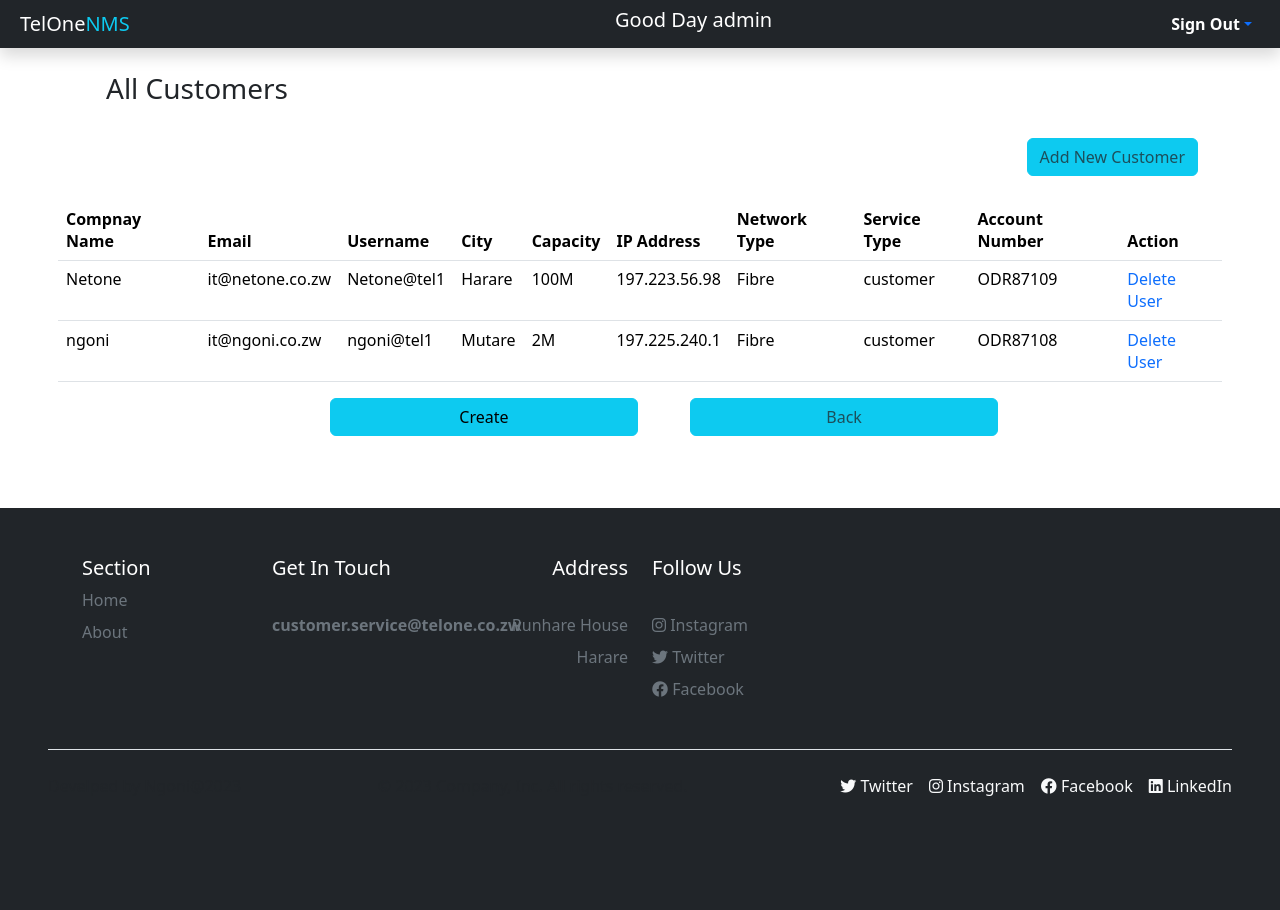
After one commit to tkatyora/Ngoni_Time_series_Project, a Django app: page /dashboard/View_Clients in a window 1280 px wide. The commit adds this page. Run offline with Django 4.2, Linux system fonts and the light colour scheme; a user stored in the database is signed in; some libraries are stand-ins or nearby versions.

Commit message:
‘update’

```diff
--- a/web_application/Templates/Portal/Perfomance.html
+++ b/web_application/Templates/Portal/Perfomance.html
@@ -55,7 +55,7 @@
           <label for="password" class="form-label"> Select End Date</label>
           <input
             type="date"
-            name="date"
+            name="enddate"
             class="form-control input"
 
           />
@@ -75,7 +75,7 @@
       </div>
 
       <div class="ms-5">
-        <p>Image for Up Down Ratio</p>
+        <p>Image for Up Down Ratio of 1P : {{ip}}</p>
 
           <img src="{% static '../static/Images/Prediction/updowns.png'%} " class=" d-block "
           style="height: 800px;"  width="800px">
--- /dev/null
+++ b/web_application/Templates/Portal/view_client.html
@@ -0,0 +1,93 @@
+{% extends 'other.html' %}
+ {%block content%}
+ {%load static%}
+ {% load crispy_forms_tags %}
+<head>
+  <meta name="Key Words" content="NMS Web Application" />
+  <meta
+    name="description"
+    content=""
+  />
+{% block title%}
+    <title>Telone |Recomandations</title>
+{%endblock title%}
+</head>
+
+<body class="">
+  <main class="col-md-9 ms-sm-auto col-lg-10 align-content-center px-md-4"
+  style="width: 100%">
+
+  <div class="container">
+   <h3 class="p-4 text-start">All Customers</h3>
+   <div class="text-end">
+    <button type="submit" class="btn btn-info ms-5 text-end  button ">
+
+      <a class="nav-link   p-0 text-muted" href="http://127.0.0.1:8000/admin/auth/user/">
+        Add New Customer </a>
+    </button>
+   </div>
+
+  <br>
+   <div class="row g-5">
+     <table class="table">
+       <thead class="thead-light">
+         <tr>
+
+           <th scope="col">Compnay Name</th>
+           <th scope="col">Email</th>
+           <th scope="col">Username</th>
+           <th scope="col">City</th>
+           <th scope="col">Capacity</th>
+           <th scope="col">IP Address</th>
+           <th scope="col">Network Type</th>
+           <th scope="col">Service Type</th>
+           <th scope="col">Account Number</th>
+           <th scope="col">Action</th>
+         </tr>
+       </thead>
+
+       <tbody>
+        {% for data  in recomand %}
+
+         <tr>
+          {%if data.Service == 'customer' %}
+           <td>{{data.user.first_name}}</td>
+           <td>{{data.user.email}}</td>
+           <td>{{data.user.username}}</td>
+           <td>{{data.city}}</td>
+           <td>{{data.capacity}}</td>
+           <td>{{data.IPAddress}}</td>
+           <td>{{data.Network}}</td>
+           <td>{{data.Service}}</td>
+           <td>{{data.accountNumber}}</td>
+           <td>
+             <a href="http://127.0.0.1:8000/admin/account/networkprofile/" class="text-decoration-none">Delete User</a>
+
+           </td>
+           {%endif%}
+         </tr>
+
+
+         {%endfor %}
+
+
+
+       </tbody>
+     </table>
+   </div>
+ </div>
+ <div class="text-center mb-5">
+   <button type="submit" class="btn btn-info ms-5 w-25 button ">
+     Create
+   </button>
+   <button type="submit" class="btn btn-info ms-5 w-25 button ">
+     <a class="nav-link p-0 text-muted" href="{% url 'dashboard'%}">
+       Back  </a>
+   </button>
+ </div>
+
+</main>
+
+
+</body>
+{%endblock content%}
--- a/web_application/Templates/other.html
+++ b/web_application/Templates/other.html
@@ -25,19 +25,14 @@
 
      <div class="dropdown me-4">
               <a
-                href="#"
+               href="{% url 'logout' %}"
                 class="d-flex align-items-center text-blue text-decoration-none dropdown-toggle"
                 data-bs-toggle="dropdown"
                 aria-expanded="false"
               >
-                <img
-                  src=" {% static '../static/Images/Capture.PNG'%}"
-                  alt="profilepicture"
-                  width="32"
-                  height="32"
-                  class="rounded-circle me-2"
-                />
-                <strong class="text-white">{{user.email}}</strong>
+                <strong class="text-white">Sign Out</strong>
+              </a>
+
               </a>
               <ul class="dropdown-menu text-end dropdown-menu-dark text-small shadow">
                 <li><a class="dropdown-item" href="#">Settings</a></li>
--- a/web_application/account/signals.py
+++ b/web_application/account/signals.py
@@ -16,7 +16,7 @@ B = random.choice(Alphabet)
 
 C = random.choice(Alphabet)
 accountNum = f'{A}{B}{C}{num}{num2}'
-print(accountNum)
+
 
 @receiver(post_save, sender=User)
 def create_profile(sender,instance,created,*args,**kwargs):
--- a/web_application/account/views.py
+++ b/web_application/account/views.py
@@ -11,7 +11,7 @@ from .form import *
 # Create your views here.
 AllProfile = NetworkProfile.objects.all()
 alluser = User.objects.all()
-print(AllProfile)
+
 @unauthenticated_user
 def signin(request):
     if request.method == 'POST':
--- a/web_application/portal/urls.py
+++ b/web_application/portal/urls.py
@@ -9,6 +9,10 @@ urlpatterns = [
     #URLS FOR FEED BACK
     path('AddCompain_Feedback',views.AddFedComp , name ='addFed'),
     path('View_Complains',views.ViewFedComp , name ='ViewComp'),
-     path('recomandations',views.Recomandation , name ='recomandation'),
+    path('recomandations',views.Recomandation , name ='recomandation'),
     path('reply/<int:pk>',views.replyComp, name = 'reply'),
+
+    #
+    path('View_Clients',views.View_Clients , name ='view_clients'),
+
 ]
--- a/web_application/portal/views.py
+++ b/web_application/portal/views.py
@@ -9,7 +9,7 @@ from .forms import Feedback_ComplainsForm
 from django.contrib import messages
 # Create your views here.
 users = NetworkProfile.objects.all().filter()
-fedcomp = Feedback_Complains.objects.all()
+fedcomp = Feedback_Complains.objects.all().order_by('-updated')
 @login_required(login_url='sign_in')
 def dashboard(request):
     content ={}
@@ -26,14 +26,15 @@ def dashboard(request):
 def NetworkPerfomance(request):
     newdata_set = pd.read_csv('PredictionModel/NetworkFalure.csv')
     ip = request.GET.get('ip',None)
-
-    date = request.GET.get('date',None)
+    startdate = request.GET.get('date',None)
+    enddate = request.GET.get('enddate',None)
     #Plotting for specific customeer
-    df_customer = newdata_set.loc[newdata_set['Destination.IP'] == ip]
+    df_customer = newdata_set.loc[newdata_set['Destination.IP'] == ip ]
+   # df_display = df_customer.loc[df_customer['Date'] == startdate  & df_customer['Date'] == enddate]
     df_Ratio = df_customer['Down.Up.Ratio']
     df_time = df_customer['Date']
     plt.plot(df_Ratio,df_time)
-    plt.title('DownUp Ratio for the whole network')
+    plt.title('DownUp Ratio ')
     plt.xlabel('Date')
     plt.ylabel('DownUp Ratio')
     plt.savefig('static/Images/Prediction/updowns.png')
@@ -43,8 +44,8 @@ def NetworkPerfomance(request):
     content ={
         'stats': users,
         'ip':ip,
-        'date':df_customer,
-        'img': data
+
+
     }
     return render(request , 'Portal/Perfomance.html',content)
 
@@ -70,7 +71,7 @@ def NetworkPrediction(request):
 
 
 
-#------------------       Code Block Responsible for CRUD OPERATIONS Of Complains and Feedbacks---------------------------------------
+#---------------------- CRUD OPERATIONS Of Complains and Feedbacks---------------------------------------
 #3.1 CREATING FEDCOMP
 @login_required(login_url='sign_in')
 def AddFedComp(request):
@@ -78,11 +79,16 @@ def AddFedComp(request):
         form = Feedback_ComplainsForm(request.POST)
         if form.is_valid():
             form.save(commit=False)
+            types = form.cleaned_data['type']
             fedcomp = form.save(commit=False)
             fedcomp.created_by = request.user
             fedcomp.save()
+            print('this is a ',types)
             form.save()
-            mesage= f'Fedback added succesfully'
+            if types == 'Complain':
+                mesage= f'Complain added succesfully'
+            else:
+                mesage= f'Fedback added succesfully'
             messages.success(request,mesage)
             return redirect('addFed')
         else:
@@ -110,12 +116,15 @@ def ViewFedComp(request):
 @login_required(login_url='sign_in')
 def replyComp(request, pk):
     reply = Feedback_Complains.objects.get(id=pk)
+    print('creatdby',reply.created_by)
     if request.method == 'POST':
         form = Feedback_ComplainsForm(request.POST, instance=reply)
         if form.is_valid():
-            form.save()
-            messages.success(request, 'Reply updated succesfully')
-            return redirect('dashboard')
+            fedcomp = form.save(commit=False)
+            fedcomp.created_by = reply.created_by
+            fedcomp.save()
+            messages.success(request, 'Reply created succesfully')
+
 
         else:
             messages.warning(request, 'Sorry Reply Failled')
@@ -141,3 +150,12 @@ def Recomandation(request):
         'recomand': users
     }
     return render(request , 'Portal/recomandation.html',content)
+
+#---------------------------------------------------CLIENTS MANAGEMENT---------------------------------------------
+@login_required(login_url='sign_in')
+def View_Clients(request):
+    content ={}
+    content ={
+        'recomand': users
+    }
+    return render(request , 'Portal/view_client.html',content)
```
Also changed, not shown: web_application/Templates/Accounts/profile.html (+4 -4 lines), web_application/Templates/Portal/ViewComp.html (+24 -21 lines), web_application/Templates/Portal/reply.html (+10 -19 lines), web_application/Templates/dashboard.html (+5 -14 lines), web_application/portal/models.py (+5 -5 lines), web_application/db.sqlite3, web_application/media/Pictures/Screenshot_from_2024-01-26_11-08-48.png (added), web_application/media/Pictures/carrots.webp (added), web_application/portal/migrations/0005_alter_feedback_complains_reply_and_more.py (added), web_application/portal/migrations/0006_alter_feedback_complains_body.py (added), web_application/static/Images/Prediction/updown.png (deleted), web_application/static/Images/Prediction/updowns.png.
